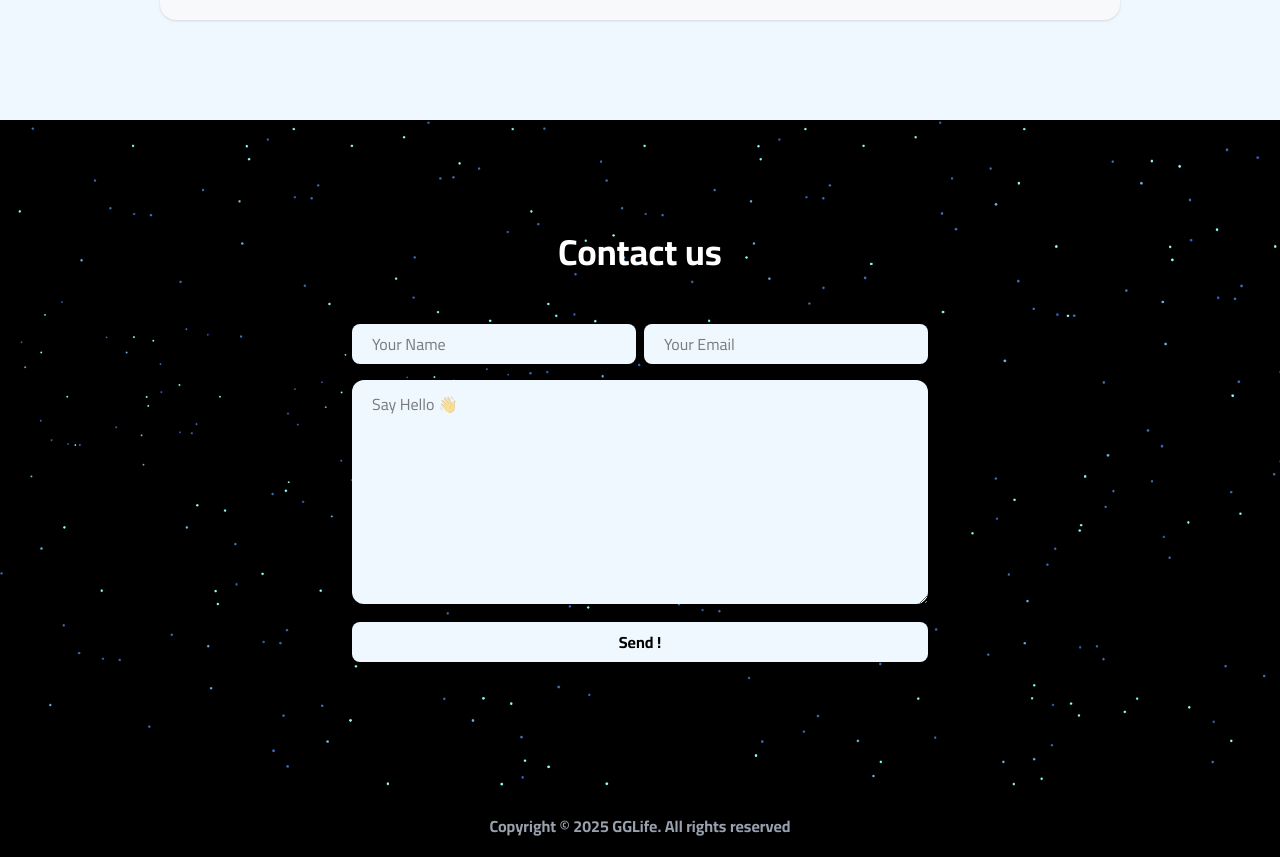
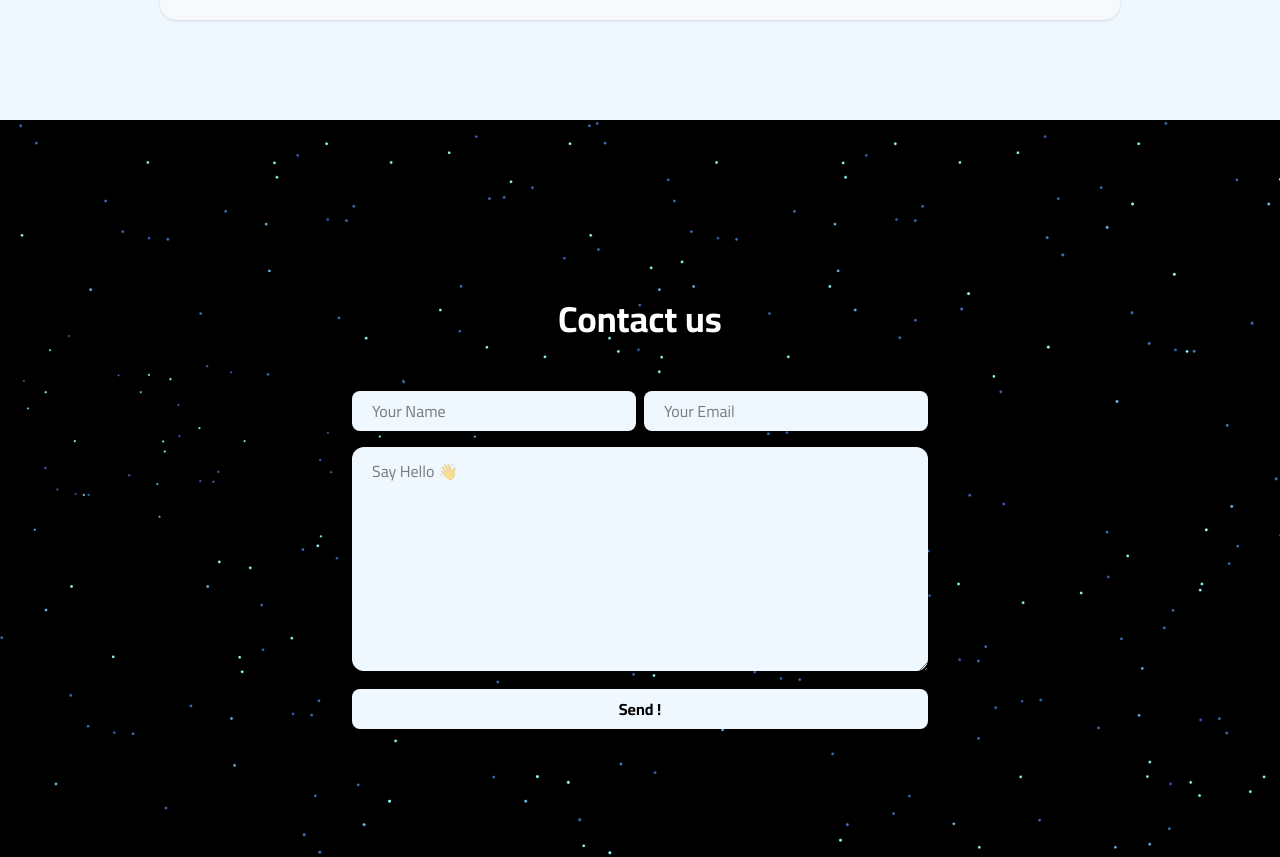
Before and after one commit to Amar-Dev1/GGLifeUI, a React (Vite) app: page /login in a window 1280 px wide. Shown: the part 680-1537 px from the top of the page. Built offline with nearby package versions, Linux system fonts and the light colour scheme.

Commit message:
fixing contact section

```diff
--- a/src/components/GoUp.tsx
+++ b/src/components/GoUp.tsx
@@ -5,7 +5,7 @@ interface GoUpProps {
 }
 const GoUp: React.FC<GoUpProps> = ({ status, onclick }) => {
     return (
-        <div className={`fixed bottom-5 right-5 bg-transparent border-none outline-none w-14 p-3.5 rounded-full flex justify-center items-center cursor-pointer z-[999] shadow-md hover:-translate-y-1 transition-all ${status ? 'visible' : 'invisible'} `} onClick={onclick}>
+        <div className={`fixed bottom-5 right-5 bg-transparent shadow-md border-2 border-gray-300 w-10 p-2 rounded-full flex justify-center items-center cursor-pointer z-[999] hover:-translate-y-1 transition-all ${status ? 'visible' : 'invisible'} `} onClick={onclick}>
             <img src={arrowUp} alt="" className='w-full' />
         </div>
     )
--- a/src/sections/Contact/Contact.css
+++ b/src/sections/Contact/Contact.css
@@ -5,9 +5,8 @@
     background-position: 0 0;
     background-size: cover;
     background-attachment: fixed;
-    animation: moveBackground 25s linear infinite;
+    animation: moveBackground 15s linear infinite;
 }
-
 
 @keyframes moveBackground {
     from {
--- a/src/sections/Contact/Contact.tsx
+++ b/src/sections/Contact/Contact.tsx
@@ -5,9 +5,9 @@ import { MainTitle } from '../..';
 const Contact: React.FC = () => {
     return (
         <>
-            <div id='contact' className='bg-black text-white flex justify-center py-28'>
+            <div id='contact' className='bg-black text-white flex justify-center py-4 min-h-screen'>
                 <div className="container w-[95%] lg:w-[90%] flex flex-col justify-center items-center">
-                    <MainTitle head='Contact us' headClassname='text-4xl'/>
+                    <MainTitle head='Contact us' headClassname='text-4xl' />
                     <form action="" className="w-full lg:w-1/2 flex flex-col justify-center items-center my-3 z-10 ">
                         <div className="w-full flex flex-col lg:flex-row my-2 ">
                             <input type="text" name="name" id="" className='basis-full my-2 mr-0 lg:mr-1 rounded-lg px-5 py-2 bg-[aliceblue] text-black focus:scale-[1.02] transition-transform' placeholder='Your Name' />
```
